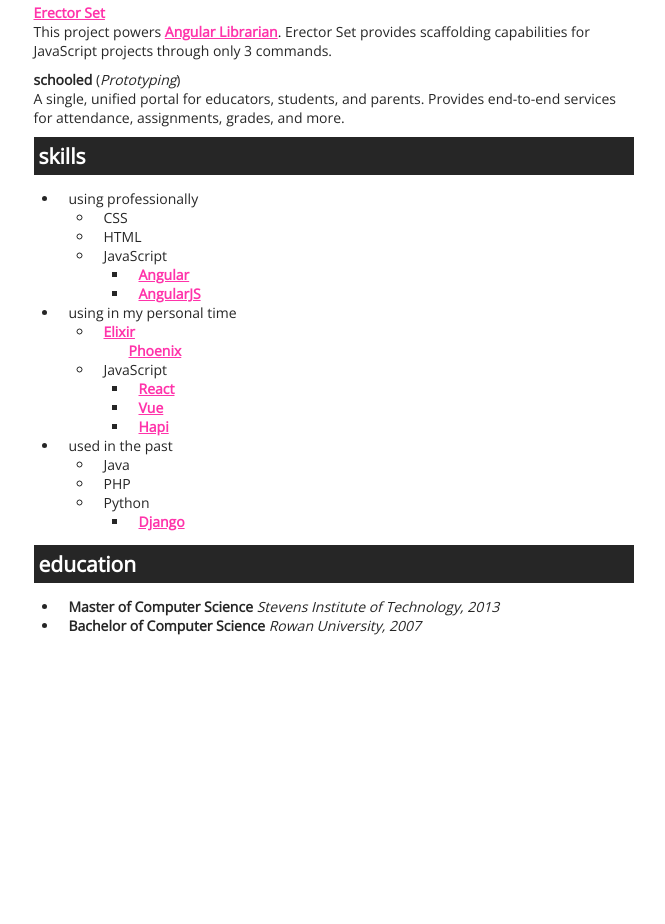
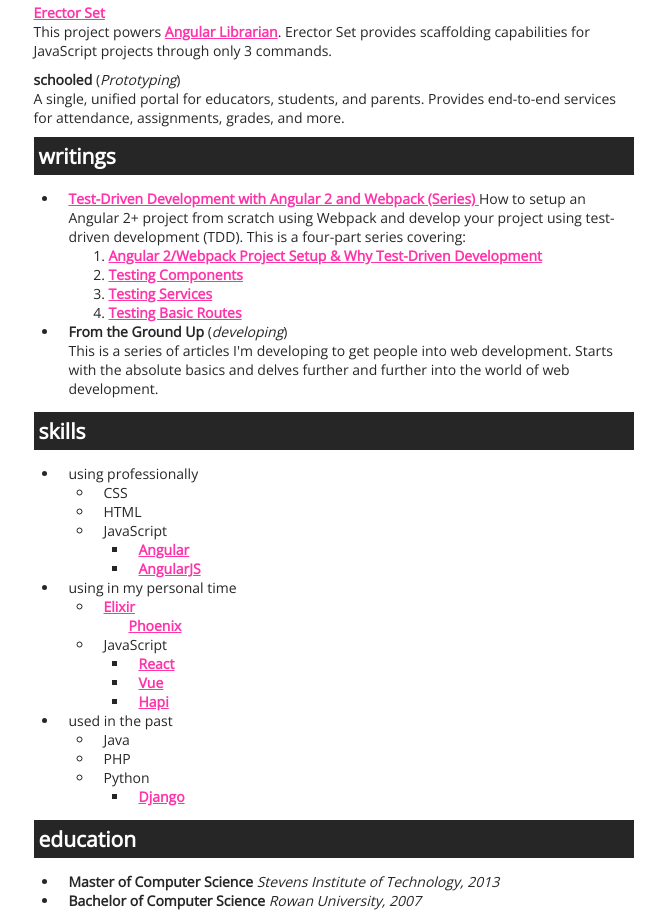
Before and after one commit to gonzofish/fehskens.com, a website: page src/index.html in a window 1280 px wide. Shown: the part 639-1563 px from the top of the page, without its empty margins (309-974 px from the left). Before the commit the page ends 1288 px from the top, so only its background shows below. Drawn offline with nearby package versions, Linux system fonts and the light colour scheme.

Commit message:
Added a "writings" section

```diff
--- a/src/index.html
+++ b/src/index.html
@@ -102,6 +102,52 @@
 
             <section>
                 <header>
+                    <h2>writings</h2>
+                </header>
+
+                <ul>
+                    <li>
+                        <a href="https://semaphoreci.com/community/series/test-driven-development-with-angular-2-and-webpack" target="_blank" title="Test-Driven Development with Angular 2 and Webpack">
+                            Test-Driven Development with Angular 2 and Webpack (Series)
+                        </a>
+
+                        How to setup an Angular 2+ project from scratch using Webpack and develop your project using test-driven development (TDD). This is a four-part series
+                        covering:
+
+                        <ol>
+                            <li>
+                                <a href="https://semaphoreci.com/community/tutorials/setting-up-angular-2-with-webpack" target="_blank" title="Angular 2+/Webpack Setup">
+                                    Angular 2/Webpack Project Setup & Why Test-Driven Development
+                                </a>
+                            </li>
+                            <li>
+                                <a href="https://semaphoreci.com/community/tutorials/testing-components-in-angular-2-with-jasmine" target="_blank" title="Testing Components">
+                                    Testing Components
+                                </a>
+                            </li>
+                            <li>
+                                <a href="https://semaphoreci.com/community/tutorials/testing-services-in-angular-2" target="_blank" title="Testing Services">
+                                    Testing Services
+                                </a>
+                            </li>
+                            <li>
+                                <a href="https://semaphoreci.com/community/tutorials/testing-routes-in-angular-2" target="_blank" title="Testing Basic Routes">
+                                    Testing Basic Routes
+                                </a>
+                            </li>
+                        </ol>
+                    </li>
+
+                    <li>
+                        <strong>From the Ground Up</strong> (<em>developing</em>)<br>
+                        This is a series of articles I'm developing to get people into web development. Starts with the absolute basics and
+                        delves further and further into the world of web development.
+                    </li>
+                </ul>
+            </section>
+
+            <section>
+                <header>
                     <h2>skills</h2>
                 </header>
 
```
